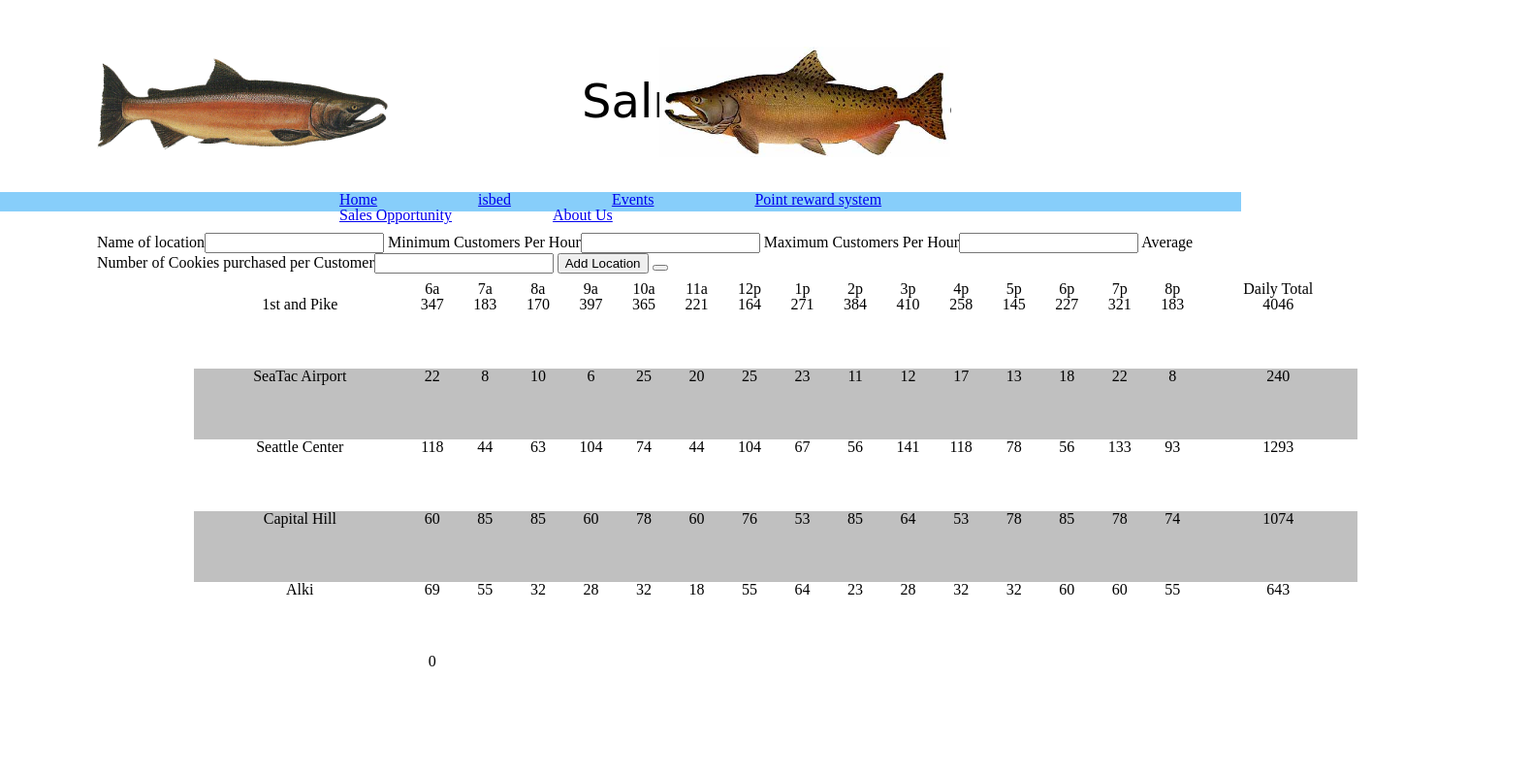
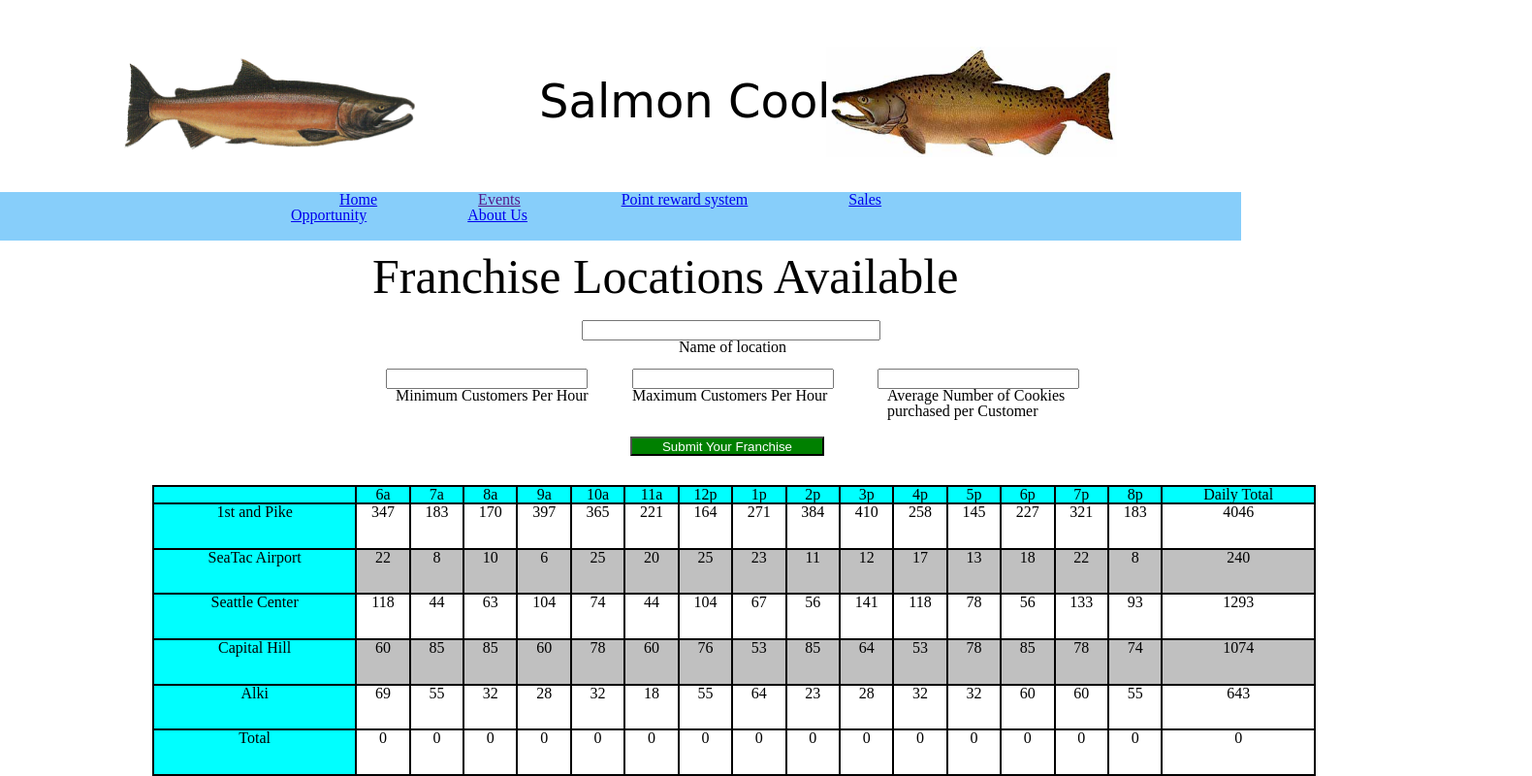
Before and after one commit to Michael-S-Kelly/cookie-stand, a plain HTML site: page pages/sales/sales.html in a window 1280 px wide. Shown: the whole page at 97% size, 1580 px wide, since content can reach past the window. Drawn offline with Linux system fonts and the light colour scheme.

Commit message:
last chance before deadline

```diff
--- a/pages/sales/sales.css
+++ b/pages/sales/sales.css
@@ -1,25 +1,32 @@
-#header {
+main {
+    background-color: salmon;
+    width: 100%;
+    position: relative;
+    top: 0px;
+}
 
+header {
+    position: fixed;
     width: 100%;
-    height: 200px;
+    height: 50px;
+    z-index: 7;
 }
 
 .himage {
     width: 300px;
+    position: relative;
 }
 
 #salmon1 {
     float: left;
-    position: relative;
     top: 60px;
-    left: 100px;
+    left: 10%;
 }
 
 #chinook1 {
     float: right;
-    position: relative;
     top: 0px;
-    right: 300px;
+    right: 10%;
 }
 
 #title {
@@ -27,7 +34,8 @@
     font-size: 48px;
     position: relative;
     top: 80px;
-    left: 300px;
+    left: 20%;
+    right: 20%;
     text-decoration: blink;
 
 }
@@ -36,9 +44,8 @@ ul {
     position: relative;
     top: 150px;
     width: 100%;
-    height: 20px;
+    height: 50px;
     background-color: lightskyblue;
-    z-index: -2;
 }
 
 li {
@@ -46,13 +53,81 @@ li {
     margin: 50px;
 }
 
-main {
-    position: relative;
+#franchise {
+    position: absolute;
+    top: 260px;
+    left: 30%;
+    font-size: 50px;
+}
+#add-store {
+    position: absolute;
+    top: 360px;
+    left: 100px;
+}
+#nameTitle {
+    position: absolute;
+    top: -10px;
+    left: 600px;
+    width: 150px;
+}
+#nameBox {
+    position: absolute;
+    top: -20px;
+    left: -100px;
+    width: 300px;
+}
+#minTitle {
+    position: absolute;
     top: 40px;
+    left: 308px;
+    width: 200px;
+}
+#minBox {
+    position: absolute;
+    top: -20px;
+    left: -10px;
+    width: 200px;
+}
+#maxTitle {
+    position: absolute;
+    top: 40px;
+    left: 552px;
+    width: 300px;
+}
+#maxBox {
+    position: absolute;
+    top: -20px;
+    left: 0px;
+    width: 200px;
+}
+#avgTitle {
+    position: absolute;
+    top: 40px;
+    left: 815px;
+    width: 250px;
+}
+#avgBox {
+    position: absolute;
+    top: -20px;
+    left: -10px;
+    width: 200px;
+}
+#sub {
+    position: absolute;
+    top: 90px;
+    left: 550px;
+    width: 200px;
+    height: 20px;
+    color: white;
+    background-color: green;
 }
 
-th tr {
-    border: 20px;
+th {
+    border: 2px solid black;
+    background-color: aqua;
+}
+td {
+    border: 2px solid black;
 }
 tr:nth-child(even) {
     background-color: silver;
@@ -60,19 +135,13 @@ tr:nth-child(even) {
 
 table {
     position: absolute;
-    top: 50px;
-    left: 200px;
+    top: 500px;
+    left: 157px;
     z-index: 7;
     float: center;
-    height: 400px;
+    height: 300px;
     width: 1200px;
     text-align: center;
     outline: 2px;
+    border: 2px solid black;
 }
-
-#add-store {
-    position: absolute;
-    top: 0px;
-    left: 100px;
-    float: center;
-}
--- a/pages/sales/sales.html
+++ b/pages/sales/sales.html
@@ -7,30 +7,29 @@
     <link rel="stylesheet" type="text/css" href="sales.css">
   </head>
   <body>
-        <header>
     <header id = "header">
       <img class = "himage" id = "salmon1" src="../../salmon.png" /><h1 id = "title">Salmon Cookies</h1><img class = "himage" id = "chinook1" src="../../chinook.jpg" />
       <div>
         <ul>
           <li id = "" class = ""><a href="../../index.html">Home</a></li>
-                <li id = "" class = ""><a href=" ">isbed</a></li>
-                <li id = "" class = ""><a href="../events/events.html">Events</a></li>
-                <li id = "" class = ""><a href="../rewards/rewards.html">Point reward system</a></li>
-                <li id = "" class = ""><a href="sales.html">Sales Opportunity</a></li>
+          <li id = "" class = ""><a href="">Events</a></li>
+          <li id = "" class = ""><a href="../cookie-stand/pages/rewards/rewards.html">Point reward system</a></li>
+          <li id = "" class = ""><a href="../cookie-stand/pages/sales/sales.html">Sales Opportunity</a></li>
           <li id = "" class = ""><a href=" ">About Us</a></li>
         </ul>
       </div>
       </header>
-        </header>
     <main id = "main-stuff">
       <div>
+        <h1 id="franchise">Franchise Locations Available</h1>
         <form id = "add-store">
-                <label>Name of location<input name = "Name" type = "text"></label>
-                <label>Minimum Customers Per Hour<input name = "minCust" type = "number"></label>
-                <label>Maximum Customers Per Hour<input name = "maxCust" type = "number"></label>
-                <label>Average Number of Cookies purchased per Customer<input name = "avgCook" type = "number" step ='0.01'></label>
-                <input id = "sub" type = "submit" name = "addLoc" value = "Add Location">
-                <button type = "submit s"></button>
+          <label id="nameTitle">Name of location<input id="nameBox" name = "nameInput" type = "text"></label>
+          <label id="minTitle">Minimum Customers Per Hour<input id="minBox" name = "minCustInput" type = "number"></label>
+          <label id="maxTitle">Maximum Customers Per Hour<input id="maxBox" name = "maxCustInput" type = "number"></label>
+          <label id="avgTitle">Average Number of Cookies purchased per Customer<input id="avgBox" name = "avgCookiesInput" type = "number" step ='0.01'></label>
+          <!--<button id = "sub" type = "submit" name = "addLoc" value = "Add Location">-->
+              <button id="sub" type="submit">Submit Your Franchise Location!</button>
+
         </form>
       </div>
     </main>
--- a/pages/sales/sales.js
+++ b/pages/sales/sales.js
@@ -1,11 +1,10 @@
+'usestrict';
 var hoursOfOps = ['6a', '7a', '8a', '9a', '10a', '11a', '12p', '1p', '2p', '3p', '4p', '5p', '6p', '7p', '8p'];
 var cookies = [];
 //console.log('Begining of Code');
 
 function CookSales(name, minCust, maxCust, avgCook) { //Create Object 'CookSales'
 	this.name = name;
-	//this.name = [];
-	//this.aName = this.name;
 	this.minCust = minCust;
 	this.maxCust = maxCust;
 	this.avgCook = avgCook;
@@ -18,9 +17,10 @@ function CookSales(name, minCust, maxCust, avgCook) { //Create Object 'CookSales
 	this.custPerHr(this.minCust, this.maxCust);
 	this.cookPerHr();
 	this.render();
-	/*
-	createTableFooter();
-	*/
+
+	//return this.numCook;
+
+  //tableFooter();
 }
 
 //console.log('CookSales Object completed');
@@ -33,13 +33,15 @@ CookSales.prototype.custPerHr = function (min, max) {
 };
 
 CookSales.prototype.cookPerHr = function () {
+	var prodCook;
 	for (var i = 0; i < hoursOfOps.length; i++) {
-		var prodCook = Math.round(this.numCust[i] * this.avgCook);
+		prodCook = Math.round(this.numCust[i] * this.avgCook);
 		this.numCook.push(prodCook);
 		this.dailyTotal += prodCook;
 		//console.log('Generating the number of cookies sold per hour', this.numCook);
 		//console.log('Generating the total number of cookies sold for the day', this.dailyTotal);
 	}
+	return this.numCook;
 };
 
 CookSales.prototype.render = function () { //create a table and send the gathered information to the table
@@ -52,16 +54,15 @@ CookSales.prototype.render = function () { //create a table and send the gathere
 	tbodyEl.appendChild(trBodyEl);
 	trBodyEl.appendChild(nameEl);
 
-	// this.custPerHr(this.minCust, this.maxCust);  // NOTE: This is called twice unnecessarily
 	nameEl.textContent = this.name;
 	//console.log('Rendering name in the table body', this.name);
 
 	//attach the elements to the next one in line
-	for (var j = 0; j < hoursOfOps.length; j++) {
+	//for (var j = 0; j < hoursOfOps.length; j++) {
+  for (var j = 0; j < this.numCook.length; j++) {
 		var numCookEl = document.createElement('td');
 		trBodyEl.appendChild(numCookEl);
 		numCookEl.textContent = this.numCook[j];
-		//console.log(this.aName);
 		//console.log('Rendering the data for the number of cookies sold each hour', j, '/', this.numCook[j]);
 	}
 	var sumCookEl = document.createElement('td');
@@ -91,66 +92,53 @@ function tableHead(){
 	return theadEl;
 }
 
-function tableFooter (){
-	console.log('Begining of the function');
-	var tfootEl = document.getElementById('cookie-foot');
-	var trFootEl = document.createElement('tr');
-	tfootEl.appendChild(trFootEl);
-	var thFootEl = document.createElement('th');
-	trFootEl.appendChild(thFootEl);
-	thFootEl.textContent = ' ';
-	var totalPerHr = 0;
-	var totalPerDay = 0;
-	//console.log('Before the nested for loop', this.name[1]);
-	for(var i = 0; i < this.name.length; i++){
-		console.log('Before the inner loop');
-		for(var j = 0; j < hoursOfOps.length; j++){
-			totalPerHr += this.numCook[this.name[j]];
-			totalPerHr.push(totalPerHr);
-			console.log('This should output the sum of each shop per hour', totalPerHr);
-		}
-
-		/*
-		function createTableFooter();
-		var tfootElCheck = document.getElementbyId('tbl-foot');
-
-		if (tfootElCheck) {
+function tableFooter() {
+  var tableEl = document.getElementById('cookie-table');
+  var tfootElCheck = document.createElement('tfoot');
+  if(tfootElCheck) {
     tfootElCheck.remove();
   }
 
-		var tblEl = document.getElementById('sales-table');
-		var tfootEl = document.createElement('tfoot');
-		var trEl = document.createElement('tr');
+  var tFootEl = document.createElement('tfoot');
+  var trFootEl = document.createElement('tr');
+  var totalFootEl = document.createElement('th');
+  totalFootEl.textContent = 'Total';
+  tFootEl.appendChild(trFootEl);
+  trFootEl.appendChild(totalFootEl);
 
-		var emptyThEl = documentcreateElement('th');
-		trEl.appendChild(emptyTHEl);
+  tFootEl.id = 'cookie-foot';
 
-		for(var i = 0; i < hoursOfOps.length; i++) {
-			var tdEl = document.createElement('td');
+  tableEl.appendChild(tFootEl);
+
+  var daySalesTotal = 0;
+  for (var i = 0; i < hoursOfOps.length; i++) {
+    var tdFootEl = document.createElement('td');
     var totals = 0;
-			for(var j = 0; j < stores.length; j++) {
-				totals += stores[j].cookiesPerHour[i];
-			}
+
+    trFootEl.appendChild(tdFootEl);
+    console.log('before inner footer loop');
+    for (var j = 0; j < cookies.length; j++) {
+		console.log('inside inner footer loop', cookies[j]);
+    //console.log('inside inner footer loop', numCook[i]);
+    console.log('inside inner footer loop', cookies[j].cookieSales[i]);
+      totals += cookies[j].numCook[i];
 	}
 
-		tdEl.textContent =totals;
+    daySalesTotal += totals;
+    tdFootEl.textContent = totals;
+    trFootEl.appendChild(tdFootEl);
+  }
+  var dailyTotals = document.createElement('td');
+  dailyTotals.textContent = daySalesTotal;
+  trFootEl.appendChild(dailyTotals);
+}
 
-		*/
-		totalPerDay += totalPerHr;
-		totalPerDay.push(totalPerDay);
-		var totPerHrEl = document.createElement('th');
-		trFootEl.appendChild(totPerHrEl);
-		totPerHrEl.textContent = totalPerHr;
-		console.log('This should output the sum of each shop per day', totalPerDay);
 
-	}
-	var totPerDyEl = document.createElement('th');
-	trFootEl.appendChild(totPerDyEl);
-	totPerDyEl.textContent = totalPerDay;
-}
 
 function createTable() {
   var tmainEl = document.getElementById('main-stuff');
+
+
   var tableEl = document.createElement('table');
   var theadEl = document.createElement('thead');
   var tbodyEl = document.createElement('tbody');
@@ -165,64 +153,38 @@ function createTable() {
   tableEl.id = 'cookie-table';
   theadEl.id = 'cookie-head';
   tbodyEl.id = 'cookie-body';
-	tfootEl.id = 'cookie-foot';
+  //tfootEl.id = 'cookie-foot';
   //console.log('Create Table function');
   tableHead();
   tableFooter();
 }
 
 createTable();
-//this.render();
+//tableFooter();
+
+var firstAndPike = new CookSales('1st and Pike', 23, 65, 6.3);
+var SeaTac = new CookSales('SeaTac Airport', 3, 24, 1.2);
+var SeaCent = new CookSales('Seattle Center', 11, 38, 3.7);
+var CapHill = new CookSales('Capital Hill', 20, 38, 2.3);
+var Alki = new CookSales('Alki', 2, 16, 4.6);
 
 
-
-
-
-new CookSales('1st and Pike', 23, 65, 6.3);
-new CookSales('SeaTac Airport', 3, 24, 1.2);
-new CookSales('Seattle Center', 11, 38, 3.7);
-new CookSales('Capital Hill', 20, 38, 2.3);
-new CookSales('Alki', 2, 16, 4.6);
-
-/*
-(function run() {
-	createTable();
-	createTableHeader();
-	createTableBody();
-})();
-*/
-
-function addLoc() {
-	var nameInput = event.target.name.value;
-	var minCustInput = event.target.minCust.value;
-	var maxCustInput = event.target.maxCust.value;
-	var avgCookInput = event.target.avgCook.value;
-
-	new CookSales(nameInput, minCustInput, maxCustInput, avgCookInput);
-
-}
-
-var submit = document.getElementById('sub');
-submit.addEventListener('click', addLoc);
-
-/*
-//var salesFormEl = document.getElementById('sales-form');
-//salesFormEl.addEventListener('submit', function() {})
-
-document.getElementById('sales-form').addEventListener('submit', function(event) {
+var formEl = document.getElementById('add-store');
+formEl.addEventListener('submit', function(event) {
   event.preventDefault();
 
-	var name = event.target.storename.value;
-	var min = event.target.min.value;
-	var max = event.target.max.value;
-	var avg = event.target.avg.value;
+  var nameInput = event.target.nameInput.value;
+  var minCustInput = event.target.minCustInput.value;
+  var maxCustInput = event.target.maxCustInput.value;
+  var avgCookiesInput = event.target.avgCookiesInput.value;
 
-	new Store(name, min, max, avg);
+  event.target.store = new CookSales(nameInput, minCustInput, maxCustInput, avgCookiesInput);
+  // console.log();
 
-	event.target.storename.value = '';
-	event.target.min.value = '';
-	event.target.max.value = '';
-	event.target.avg.value = '';
+  event.target.nameInput.value = '';
+  event.target.minCustInput.value = '';
+  event.target.maxCustInput.value = '';
+  event.target.avgCookiesInput.value = '';
 });
-*/
+
 //console.log('end of code');
--- a/style.css
+++ b/style.css
@@ -59,7 +59,7 @@ li {
 
 #frosted1 {
     position: absolute;
-    top: 100px;
+    top: 110px;
     left: 40%;
 }
 .powerStatement {
```
Lines whose indentation alone changed are shown as unchanged.
